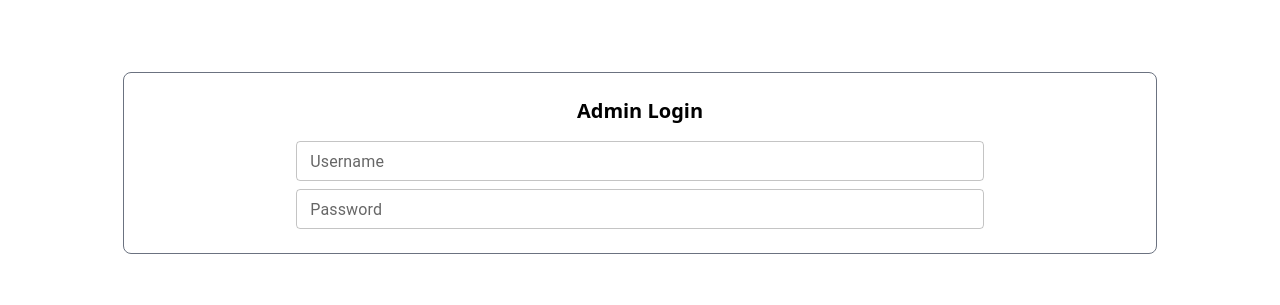
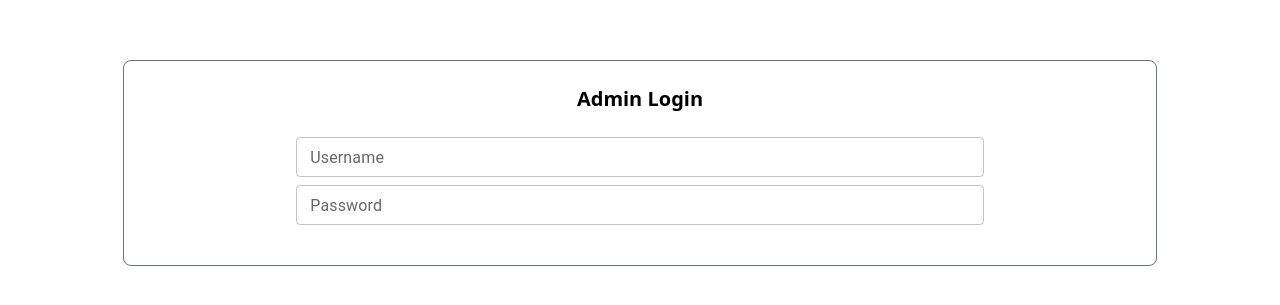
Before and after one commit to Thirawoot-Put/in2forest_v2, a Next.js app in the folder frontend/: page /admin in a window 1280 px wide. Shown: the part 237-542 px from the top of the page. Built offline with nearby package versions, Linux system fonts and the light colour scheme; what @mui/material-nextjs would draw is missing.

Commit message:
prepare for button

```diff
--- a/frontend/src/feature/admin/login/components/FormLoginAdmin.tsx
+++ b/frontend/src/feature/admin/login/components/FormLoginAdmin.tsx
@@ -4,7 +4,7 @@ import { TextField } from "@mui/material";
 
 export default function FormLoginAdmin() {
   return (
-    <form className="flex flex-col gap-2 items-center w-full h-full">
+    <form className="flex flex-col gap-2 items-center w-full h-full py-4 ">
       <TextField className="w-4/6" label="Username" size="small" id="outlined-size-normal" placeholder="sample@mail.com" />
       <TextField className="w-4/6" label="Password" size="small" id="outlined-size-normal" type="password" placeholder="password1234" />
     </form>
--- a/frontend/src/feature/admin/login/index.tsx
+++ b/frontend/src/feature/admin/login/index.tsx
@@ -3,7 +3,7 @@ import FormLoginAdmin from "./components/FormLoginAdmin";
 export default function FeatureAdminLogin() {
   return (
     <div className="w-10/12 border border-gray-500 rounded-lg py-6">
-      <p className="pb-4 font-semibold text-xl text-center">Admin Login</p>
+      <p className="pb-2 font-semibold text-xl text-center">Admin Login</p>
       <FormLoginAdmin />
     </div>
   )
```
